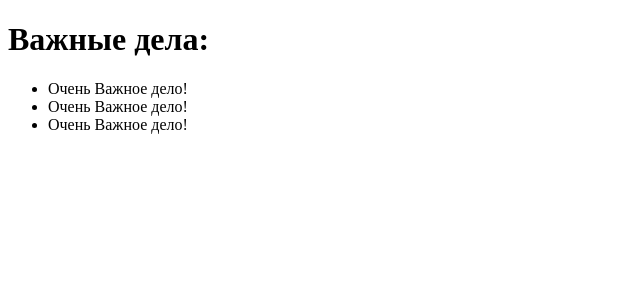
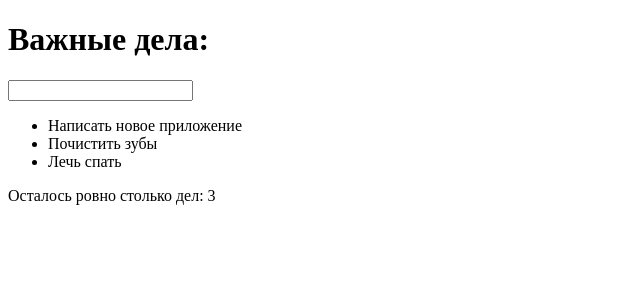
Before and after one commit to danila796/react-first-app, a React (Create React App) app: page / in a window 1280 px wide. Shown: the top 300 px of the page, without its empty margins (0-640 px from the left). Built offline with nearby package versions, Linux system fonts and the light colour scheme.

Commit message:
Sixth lesson of final project. Props. Added some new components like Footer.js and InputItem.js.

```diff
--- a/src/components/App/App.js
+++ b/src/components/App/App.js
@@ -1,10 +1,16 @@
 import React from 'react';
+import InputItem from '../InputItem/InputItem';
 import ItemList from '../ItemList/ItemList';
+import Footer from '../Footer/Footer';
 
+const todoItem = 'Написать новое приложение';
+const count = 3;
 const App = () => (
     <div>
         <h1>Важные дела:</h1>
-        <ItemList />
+        <InputItem />
+        <ItemList todoItem = { todoItem } />
+        <Footer count = { count } />
     </div>
 );
 
--- /dev/null
+++ b/src/components/Footer/Footer.js
@@ -0,0 +1,7 @@
+import React from 'react';
+
+const Footer = ({ count }) => (
+    <div>Осталось ровно столько дел: { count }</div>
+);
+
+export default Footer;
--- /dev/null
+++ b/src/components/InputItem/InputItem.js
@@ -0,0 +1,7 @@
+import React from 'react';
+
+const InputItem = () => (
+    <input></input>
+);
+
+export default InputItem;
--- a/src/components/Item/Item.js
+++ b/src/components/Item/Item.js
@@ -1,7 +1,7 @@
 import React from 'react';
 
-const Item = () => (
-    <span>Очень Важное дело!</span>
+const Item = ({ todoItem }) => (
+    <span>{ todoItem }</span>
 );
 
 export default Item;
--- a/src/components/ItemList/ItemList.js
+++ b/src/components/ItemList/ItemList.js
@@ -1,11 +1,11 @@
 import React from 'react';
 import Item from '../Item/Item'
 
-const ItemList = () => (
+const ItemList = ({ todoItem }) => (
     <ul>
-        <li><Item /></li>
-        <li><Item /></li>
-        <li><Item /></li>
+        <li><Item todoItem = { todoItem } /></li>
+        <li><Item todoItem = { 'Почистить зубы' } /></li>
+        <li><Item todoItem = { 'Лечь спать' } /></li>
     </ul>
 );
 
```
